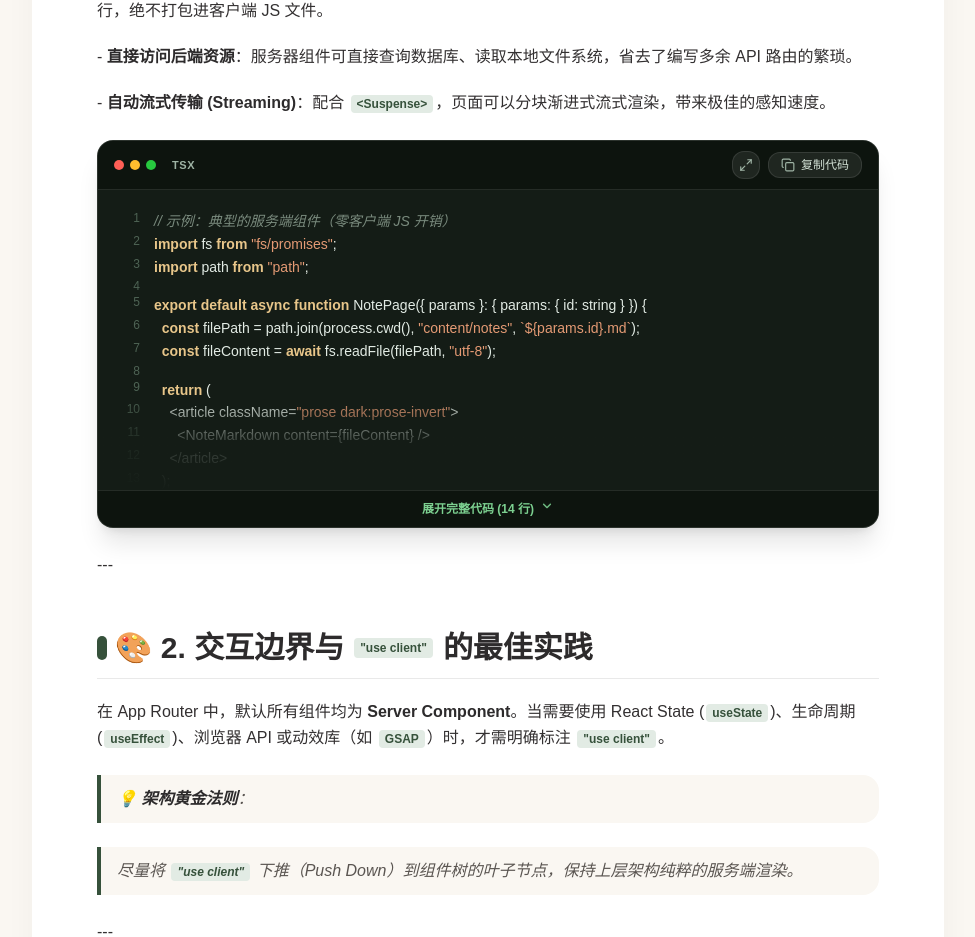
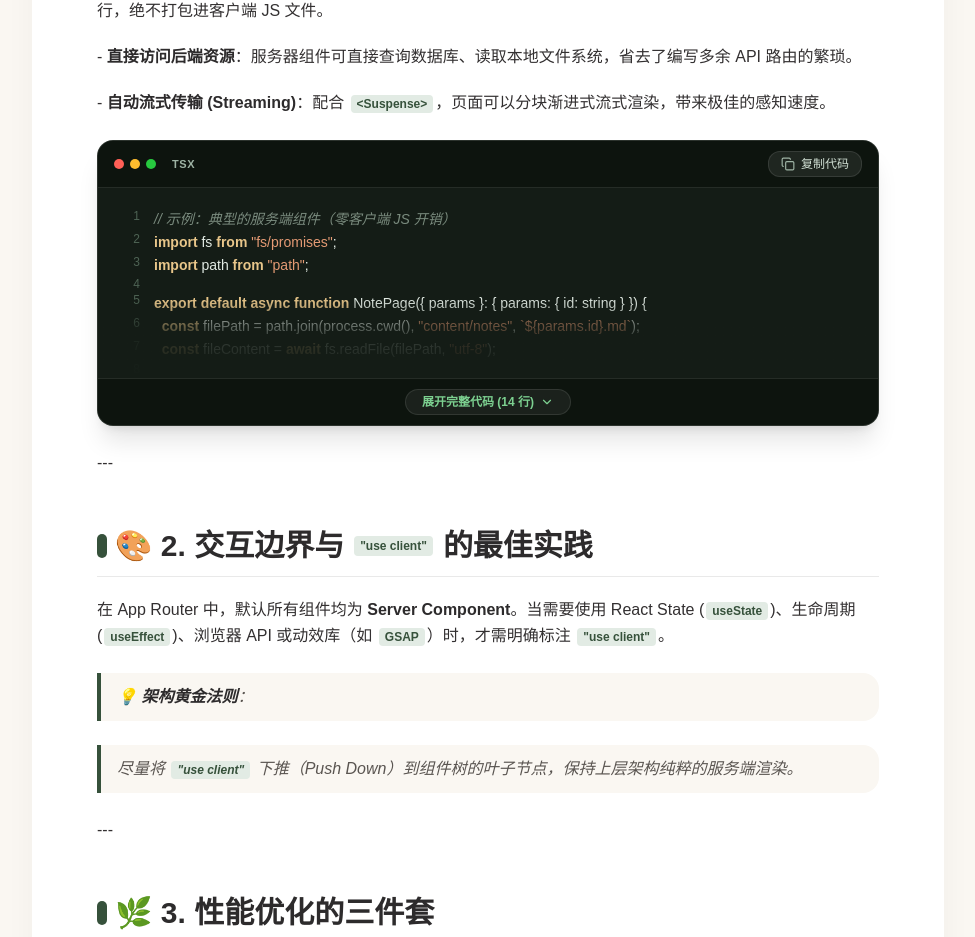
Before and after one commit to YunBaoJ/cloud-blog, a Next.js app: page /notes/nextjs-architecture-guide in a window 1280 px wide. Shown: the part 978-1915 px from the top of the page, without its empty margins (176-1151 px from the left). Built offline with nearby package versions, Linux system fonts and the light colour scheme; a web font is replaced by a local one.

Commit message:
style: refine CodeBlock to in-place expand and hide collapse toggle

```diff
--- a/src/app/notes/[id]/NoteDetailClient.tsx
+++ b/src/app/notes/[id]/NoteDetailClient.tsx
@@ -72,10 +72,9 @@ function highlightCodeTokens(code: string): React.ReactNode[] {
 function CodeBlock({ code, lang }: { code: string; lang: string }) {
   const [copied, setCopied] = useState(false);
   const [isExpanded, setIsExpanded] = useState(false);
-  const [isFullscreen, setIsFullscreen] = useState(false);
 
   const linesCount = code.split("\n").length;
-  const isLongCode = linesCount > 10;
+  const isLongCode = linesCount > 6;
 
   const handleCopy = () => {
     navigator.clipboard.writeText(code);
@@ -84,10 +83,7 @@ function CodeBlock({ code, lang }: { code: string; lang: string }) {
   };
 
   return (
-    <>
-      <div className={`relative my-6 rounded-2xl bg-[#141C16] border border-white/10 overflow-hidden shadow-xl transition-all duration-300 ${
-        isFullscreen ? "hidden" : ""
-      }`}>
+    <div className="relative my-6 rounded-2xl bg-[#141C16] border border-white/10 overflow-hidden shadow-xl group transition-all duration-300">
       {/* Code Header Bar with Mac Window Dots */}
       <div className="flex items-center justify-between px-4 py-2.5 bg-[#0D140E] border-b border-white/10 text-xs font-mono">
         <div className="flex items-center gap-2">
@@ -101,17 +97,6 @@ function CodeBlock({ code, lang }: { code: string; lang: string }) {
           </span>
         </div>
 
-          <div className="flex items-center gap-2">
-            {/* Fullscreen Expand Button */}
-            <button
-              onClick={() => setIsFullscreen(true)}
-              className="p-1.5 rounded-xl bg-white/8 hover:bg-white/15 text-[#9EB3A4] hover:text-white transition-all active:scale-95 border border-white/10"
-              title="全屏放大模式"
-            >
-              <Maximize2 className="w-3.5 h-3.5" />
-            </button>
-
-            {/* Copy Button */}
         <button
           onClick={handleCopy}
           className="flex items-center gap-1.5 px-3 py-1 rounded-xl bg-white/8 hover:bg-white/15 text-[#D1E0D4] hover:text-white transition-all active:scale-95 border border-white/10 text-xs font-medium"
@@ -129,12 +114,11 @@ function CodeBlock({ code, lang }: { code: string; lang: string }) {
           )}
         </button>
       </div>
-        </div>
 
-        {/* Code Content Container with Height Clamping */}
+      {/* Code Content Container with Height Clamping & Smooth Transition */}
       <div
-          className={`p-4 sm:p-5 overflow-x-auto font-mono text-xs sm:text-sm text-[#E2EBE4] leading-relaxed bg-[#141C16] transition-all duration-300 ${
-            isLongCode && !isExpanded ? "max-h-[300px] overflow-hidden relative" : ""
+        className={`p-4 sm:p-5 overflow-x-auto font-mono text-xs sm:text-sm text-[#E2EBE4] leading-relaxed bg-[#141C16] transition-all duration-500 ease-in-out relative ${
+          isLongCode && !isExpanded ? "max-h-[190px] overflow-hidden" : "max-h-[3000px]"
         }`}
       >
         <div className="inline-block min-w-full">
@@ -143,88 +127,33 @@ function CodeBlock({ code, lang }: { code: string; lang: string }) {
 
         {/* Gradient Overlay for Collapsed State */}
         {isLongCode && !isExpanded && (
-            <div className="absolute inset-x-0 bottom-0 h-24 bg-gradient-to-t from-[#141C16] via-[#141C16]/80 to-transparent pointer-events-none" />
+          <div className="absolute inset-x-0 bottom-0 h-20 bg-gradient-to-t from-[#141C16] via-[#141C16]/85 to-transparent pointer-events-none" />
         )}
       </div>
 
-        {/* Bottom Expand / Collapse Toggle Bar */}
+      {/* Bottom In-place Expand / Hide Collapse Toggle Bar */}
       {isLongCode && (
         <div className="px-4 py-2.5 bg-[#0D140E] border-t border-white/10 flex items-center justify-center">
           <button
+            type="button"
             onClick={() => setIsExpanded(!isExpanded)}
-              className="inline-flex items-center gap-1.5 text-xs font-semibold text-[#7CD090] hover:text-white transition-colors"
+            className="inline-flex items-center gap-1.5 px-4 py-1 rounded-full bg-white/6 hover:bg-white/12 text-xs font-semibold text-[#7CD090] hover:text-white transition-all border border-white/10 active:scale-95"
           >
             {isExpanded ? (
               <>
-                  <span>收起部分代码</span>
+                <span>隐藏 / 收起代码</span>
                 <ChevronUp className="w-3.5 h-3.5" />
               </>
             ) : (
               <>
                 <span>展开完整代码 ({linesCount} 行)</span>
-                  <ChevronDown className="w-3.5 h-3.5 animate-bounce" />
+                <ChevronDown className="w-3.5 h-3.5" />
               </>
             )}
           </button>
         </div>
       )}
     </div>
-
-      {/* Fullscreen Code Modal */}
-      {isFullscreen && (
-        <div className="fixed inset-0 z-[9999] bg-black/80 backdrop-blur-md p-4 sm:p-8 flex flex-col items-center justify-center animate-in fade-in duration-200">
-          <div className="w-full max-w-5xl max-h-[90vh] bg-[#141C16] border border-white/15 rounded-3xl overflow-hidden shadow-2xl flex flex-col">
-            {/* Header */}
-            <div className="flex items-center justify-between px-6 py-4 bg-[#0D140E] border-b border-white/10">
-              <div className="flex items-center gap-3">
-                <div className="flex items-center gap-1.5">
-                  <span className="w-3 h-3 rounded-full bg-[#FF5F56]" />
-                  <span className="w-3 h-3 rounded-full bg-[#FFBD2E]" />
-                  <span className="w-3 h-3 rounded-full bg-[#27C93F]" />
-                </div>
-                <span className="text-sm font-mono font-bold text-[#7CD090] uppercase tracking-wider ml-2">
-                  {lang || "code"} · 全屏沉浸模式 ({linesCount} 行)
-                </span>
-              </div>
-
-              <div className="flex items-center gap-3">
-                <button
-                  onClick={handleCopy}
-                  className="flex items-center gap-1.5 px-3 py-1.5 rounded-xl bg-white/10 hover:bg-white/20 text-white text-xs font-medium transition-all"
-                >
-                  {copied ? (
-                    <>
-                      <Check className="w-4 h-4 text-emerald-400" />
-                      <span className="text-emerald-400 font-bold">已复制!</span>
-                    </>
-                  ) : (
-                    <>
-                      <Copy className="w-4 h-4 text-[#9EB3A4]" />
-                      <span>复制代码</span>
-                    </>
-                  )}
-                </button>
-
-                <button
-                  onClick={() => setIsFullscreen(false)}
-                  className="p-1.5 rounded-xl bg-white/10 hover:bg-white/20 text-white transition-all"
-                  title="退出全屏"
-                >
-                  <Minimize2 className="w-4 h-4" />
-                </button>
-              </div>
-            </div>
-
-            {/* Fullscreen Code Content */}
-            <div className="p-6 overflow-auto flex-1 font-mono text-sm leading-relaxed bg-[#141C16]">
-              <div className="inline-block min-w-full">
-                {highlightCodeTokens(code)}
-              </div>
-            </div>
-          </div>
-        </div>
-      )}
-    </>
   );
 }
 
```
Lines whose indentation alone changed are shown as unchanged.
